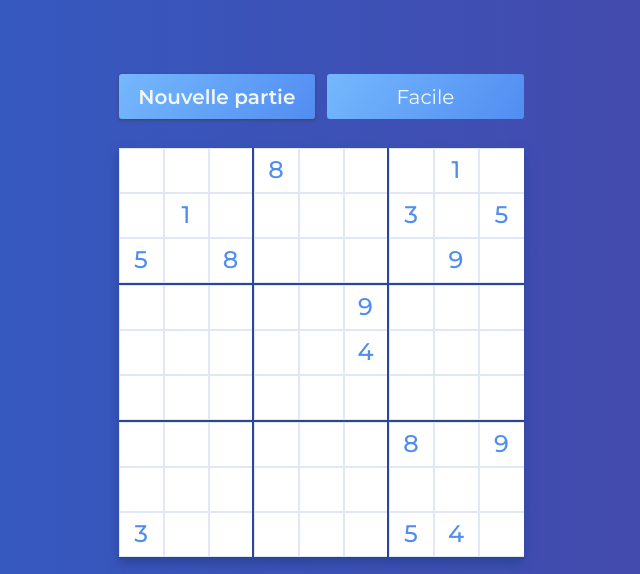
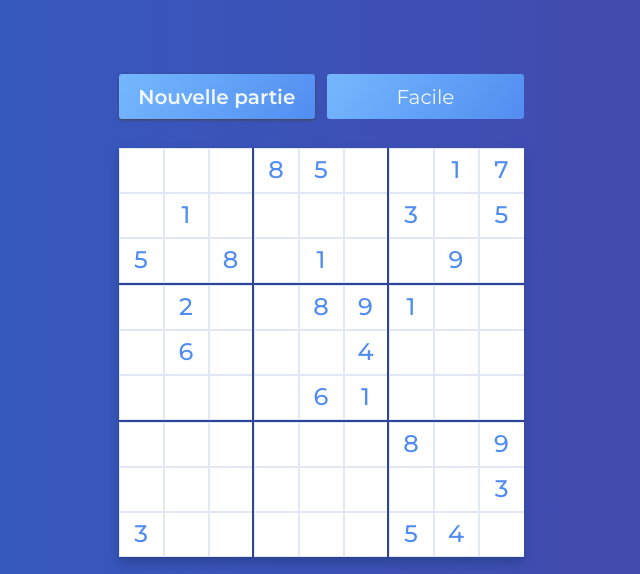
Before and after one commit to WandoCode/Sudoku, a website built with Vite: page index.html in a window 1280 px wide. Shown: the top 574 px of the page, without its empty margins (319-959 px from the left). Built offline with nearby package versions, Linux system fonts and the light colour scheme; files whose address does not match are found by name.

Commit message:
Change difficulties lvl

```diff
--- a/factories/datasFactory.js
+++ b/factories/datas.factory.js
@@ -1,6 +1,6 @@
-import cellFactory from './cellFactory.js'
-import checkFactory from './checkFactory.js'
-import { getCellIndex, getRandomNbr } from './helpers.js'
+import cellFactory from './cell.factory.js'
+import checkFactory from './check.factory.js'
+import { getCellIndex, getRandomNbr } from '../utility/helpers.js'
 
 function datasFactory() {
   const createEmptyCell = (posX, posY) => {
@@ -146,7 +146,7 @@ function datasFactory() {
 
     makeGridPlayable: function (difficulty) {
       // {difficulty: # of number that stay on the grid}
-      const difficultiesInterface = { easy: 15, medium: 11, hard: 7 }
+      const difficultiesInterface = { easy: 25, medium: 21, hard: 17 }
 
       const quantityOfCellsLeftOnGrid = difficultiesInterface[difficulty]
 
--- a/feature/gameManager.js
+++ b/factories/gameManager.js
@@ -1,6 +1,6 @@
-import datasFactory from '../factories/datasFactory.js'
-import { getCellIndex, getRandomNbr } from '../factories/helpers.js'
-import UIFactory from '../factories/UIFactory.js'
+import datasFactory from './datas.factory.js'
+import { getCellIndex, getRandomNbr } from '../utility/helpers.js'
+import UIFactory from '../factoriesDOM/UI.factory.js'
 import gameStore from '../store/game.store.js'
 import solutionStore from '../store/solution.store.js'
 
--- a/factories/UIFactory.js
+++ b/factoriesDOM/UI.factory.js
@@ -1,7 +1,7 @@
 import nodeSelectors from '../utility/nodeSelectors.js'
-import gridDOMFactory from './gridDOMFactory.js'
-import keyboardDOMFactory from './keyboardDOMFactory.js'
-import selectFactory from './selectFactory.js'
+import gridDOMFactory from './gridDOM.factory.js'
+import keyboardDOMFactory from './keyboardDOM.factory.js'
+import selectFactory from './selectDOM.factory.js'
 
 function UIFactory(game) {
   const nodes = nodeSelectors()
--- a/factories/gridDOMFactory.js
+++ b/factoriesDOM/gridDOM.factory.js
@@ -1,4 +1,4 @@
-import rowFactory from './rowDOMFactory.js'
+import rowFactory from './rowDOM.factory.js'
 
 function gridDOMFactory(gridDatas) {
   return {
--- a/factories/rowDOMFactory.js
+++ b/factoriesDOM/rowDOM.factory.js
@@ -1,4 +1,4 @@
-import cellDOMFactory from './cellDOMFactory.js'
+import cellDOMFactory from './cellDOM.factory.js'
 
 function rowDOMFactory(cellDatas) {
   const createRow = (posY) => {
--- a/index.js
+++ b/index.js
@@ -1,5 +1,5 @@
-import UIFactory from './factories/UIFactory.js'
-import gameManager from './feature/GameManager.js'
+import UIFactory from './factoriesDOM/UI.factory.js'
+import gameManager from './factories/gameManager.js'
 import './style/index.css'
 
 const game = gameManager()
```
Also changed, not shown: dist/index.html, dist/main.js, factories/cell.factory.js (renamed from factories/cellFactory.js), factories/check.factory.js (renamed from factories/checkFactory.js), factoriesDOM/cellDOM.factory.js (renamed from factories/cellDOMFactory.js), factoriesDOM/keyboardDOM.factory.js (renamed from factories/keyboardDOMFactory.js), factoriesDOM/selectDOM.factory.js (renamed from factories/selectFactory.js), utility/helpers.js (renamed from factories/helpers.js).
